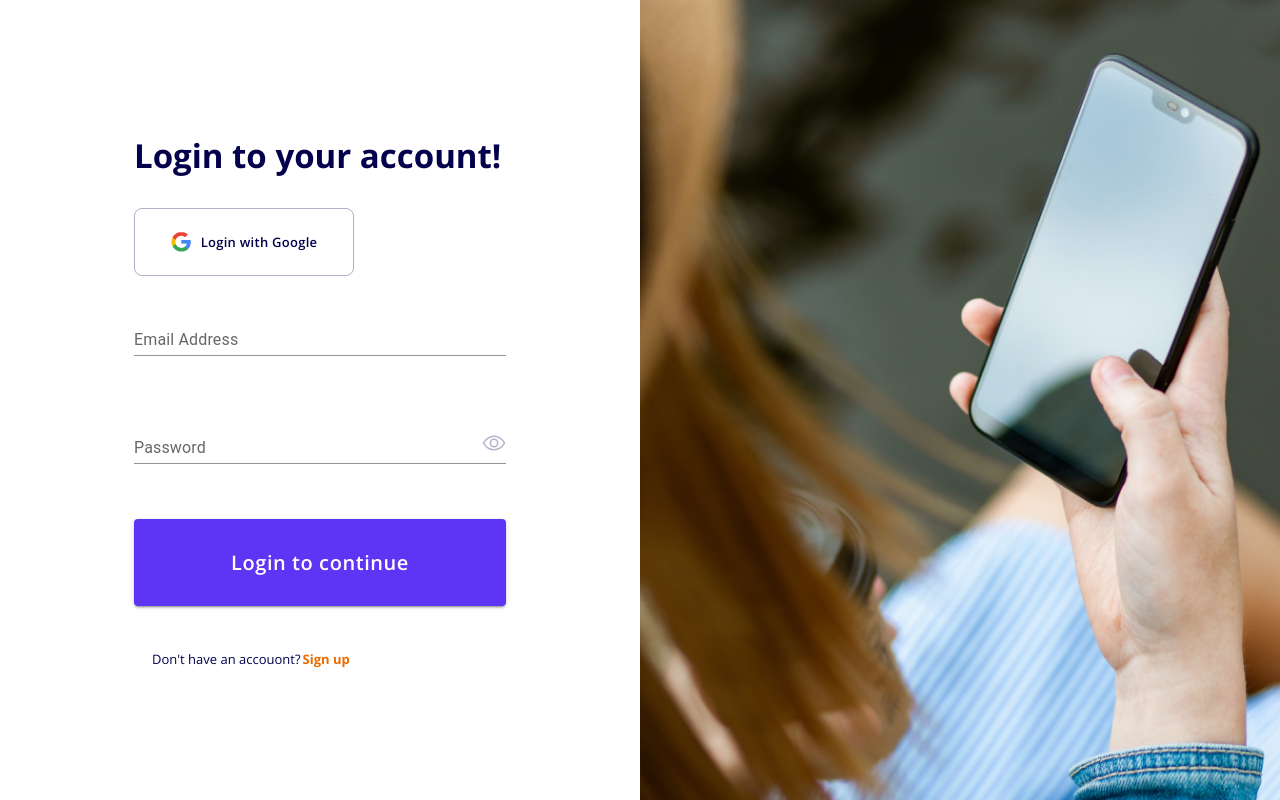
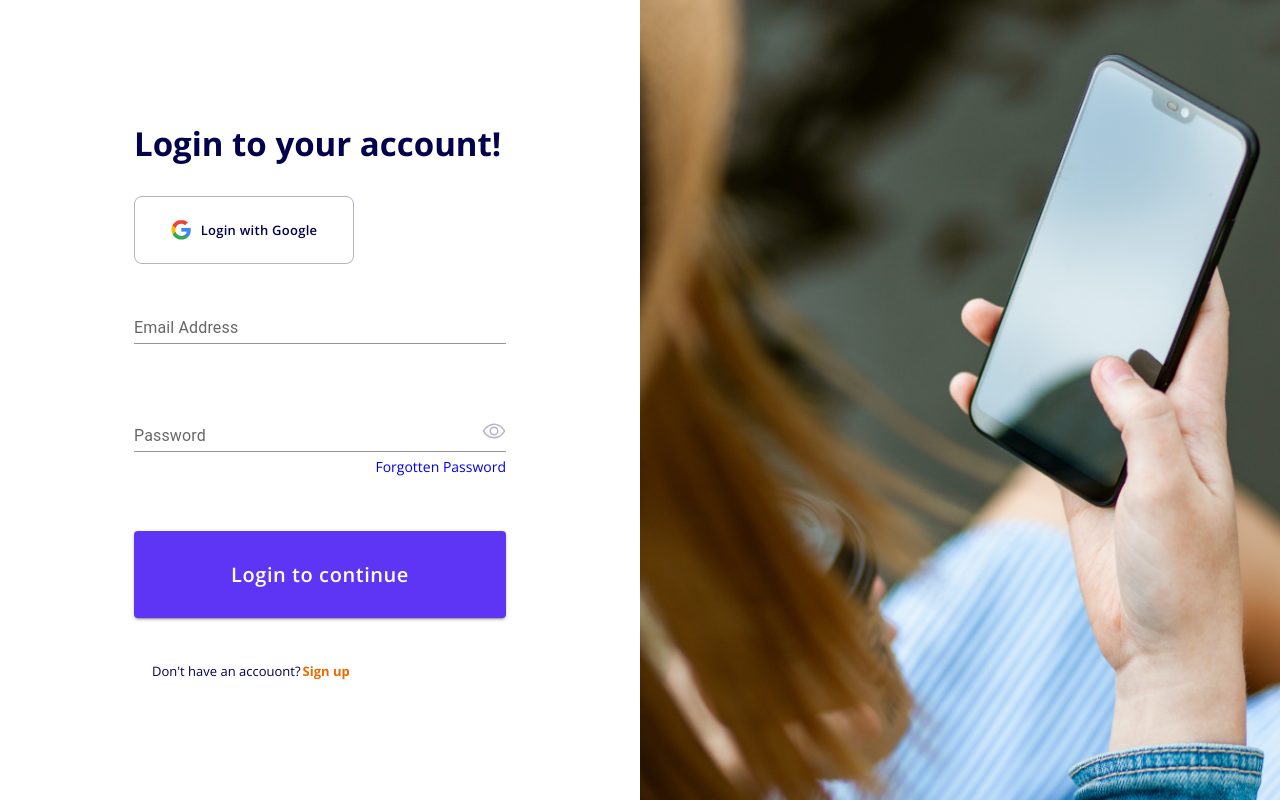
Before and after one commit to devShawon/chatting-app-alap, a React (Vite) app: page / in a window 1280 px wide. Built offline with nearby package versions, Linux system fonts and the light colour scheme.

Commit message:
login & registration auth done

```diff
--- a/src/components/utilities/HyperLink.jsx
+++ b/src/components/utilities/HyperLink.jsx
@@ -1,9 +1,9 @@
 import React from 'react'
 import { Link } from 'react-router-dom'
 
-const HyperLink = ({path, className, style, text}) => {
+const HyperLink = ({path, className, style, text, onClick}) => {
   return (
-    <Link to={path} className= {className} style={style}>{text}</Link>
+    <Link to={path} onClick={onClick} className= {className} style={style}>{text}</Link>
   )
 }
 
--- a/src/pages/auth/Login.jsx
+++ b/src/pages/auth/Login.jsx
@@ -6,19 +6,17 @@ import Grid from '@mui/material/Grid';
 import Heading from '../../components/utilities/Heading';
 import Input from '../../components/utilities/Input';
 import Image from '../../components/utilities/Image';
-
 import google from '../../assets/images/login/google.png'
 import loginImg from '../../assets/images/login/login-img.png'
-
 import { styled } from '@mui/material/styles';
 import Button from '@mui/material/Button';
 import Stack from '@mui/material/Stack';
 import HyperLink from '../../components/utilities/HyperLink';
 import { IoEyeOutline } from "react-icons/io5";
 import { FaRegEyeSlash } from "react-icons/fa6";
-
 import { useFormik } from 'formik';
 import LoginValidation from '../../components/validation/LoginValidation';
+import { getAuth, signInWithEmailAndPassword } from "firebase/auth";
 
 const ColorButton = styled(Button)(() => ({
   backgroundColor: '#5F35F5',
@@ -33,6 +31,7 @@ const ColorButton = styled(Button)(() => ({
 }));
 
 const Login = () => {
+  const auth = getAuth();
 
   let [show, setShow] = useState(true)
 
@@ -49,13 +48,19 @@ const Login = () => {
       email: '',
       password: ''
     },
+    validationSchema: LoginValidation,
     onSubmit: (values, actions) => {
-      console.log(values);
+      // console.log(values);
       actions.resetForm()
+      signInWithEmailAndPassword(auth, values.email, values.password)
+      .then((userCredential) => {
+        console.log(userCredential);
+      })
+      .catch((error) => {
+        console.log(error);
+      });
     },
-    validationSchema: LoginValidation
   });
-
 
   return (
     <>
@@ -119,6 +124,9 @@ const Login = () => {
                               <FaRegEyeSlash style={{position: 'absolute', right: '0', top: '70%', fontSize: '24px', color: '#b3b3c9', cursor: 'pointer'}} onClick={handlePassShow} />
                             }
                           </div>
+                          <div style={{textAlign: 'right', marginTop: '5px', }}>
+                            <HyperLink onClick='' className='forgetpass' text='forgotten password' />
+                          </div>
                         </div>
                         <Stack >
                           <ColorButton type='submit' variant="contained">Login to continue</ColorButton>
--- a/src/pages/auth/Registration.jsx
+++ b/src/pages/auth/Registration.jsx
@@ -16,8 +16,8 @@ import HyperLink from '../../components/utilities/HyperLink';
 import { useFormik } from 'formik';
 import Input from '../../components/utilities/Input';
 import RegistrationValidation from '../../components/validation/RegistrationValidation';
-import { getAuth, createUserWithEmailAndPassword } from "firebase/auth";
-// import { getDatabase, ref, set } from "firebase/database";
+import { getAuth, createUserWithEmailAndPassword, sendEmailVerification, updateProfile} from "firebase/auth";
+import { getDatabase, ref, set } from "firebase/database";
 
 const ColorButton = styled(Button)(() => ({
   backgroundColor: '#5F35F5',
@@ -34,7 +34,7 @@ const ColorButton = styled(Button)(() => ({
 
 const Registration = () => {
   const auth = getAuth();
-  // const db = getDatabase()
+  const db = getDatabase()
 
   let [show, setShow] = useState(true)
 
@@ -53,11 +53,27 @@ const Registration = () => {
       password: ''
     },
     onSubmit: (values, actions) => {
-      console.log(values);
+      // console.log(values);
       actions.resetForm()
       createUserWithEmailAndPassword(auth, values.email, values.password)
       .then((userCredential) => {
-        console.log(userCredential);
+        // console.log(userCredential);
+        sendEmailVerification(auth.currentUser)
+        .then(() => {
+          updateProfile(auth.currentUser, {
+            displayName: values.fullname,
+            photoURL: 'https://example.com/jane-q-user/profile.jpg'
+          }).then(() => {
+            // console.log(userCredential);
+            set(ref(db, 'users/' + userCredential.user.uid), {
+              username: userCredential.user.displayName,
+              email: userCredential.user.email,
+              profile_picture : userCredential.user.photoURL
+            })
+          }).catch((error) => {
+            console.log(error);
+          });
+        });
       })
       .catch((error) => {
         console.log(error);
--- a/src/pages/auth/auth.css
+++ b/src/pages/auth/auth.css
@@ -23,3 +23,12 @@
     font-weight: 600;
     letter-spacing: 0.267px;
 }
+.forgetpass{
+    font-size: 14px;
+    font-family: var(--open);
+    text-transform: capitalize;
+}
+.forgetpass:hover{
+    text-decoration: underline;
+    color: red;
+}
```
